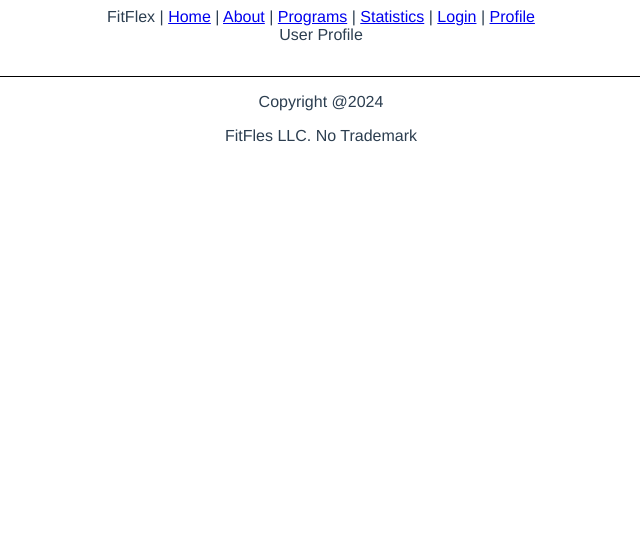
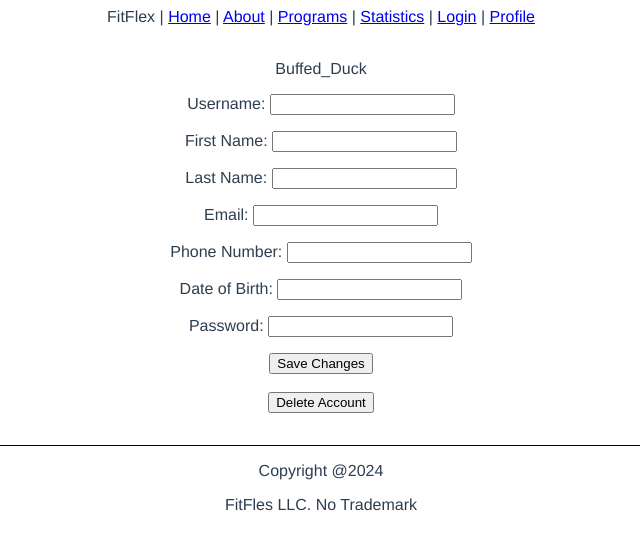
Before and after one commit to 3choz/Fitflex-Frontend, a Vue app in the folder fitflex-frontend/: page /profile in a window 1280 px wide. Shown: the top 550 px of the page, without its empty margins (319-959 px from the left). Built offline with nearby package versions, Linux system fonts and the light colour scheme.

Commit message:
Added input for user profile

```diff
--- a/fitflex-frontend/src/components/FooterBelow.vue
+++ b/fitflex-frontend/src/components/FooterBelow.vue
@@ -1,5 +1,6 @@
 <template>
     <div id="footer">
+      <!-- TODO: Make footer Sticky -->
       <p>Copyright @2024</p>
       <p>FitFles LLC. No Trademark</p>
 
--- a/fitflex-frontend/src/views/Profile.vue
+++ b/fitflex-frontend/src/views/Profile.vue
@@ -1,6 +1,22 @@
 <template>
+  <br>
     <div class="profile" id="profile">
-      User Profile
+      <form>
+        <!-- Add image component -->
+        <p>Buffed_Duck</p>
+        <p>Username: <input type="text" required v-model="itemName"></p>
+        <p>First Name: <input type="text" v-model="itemNumber"></p>
+        <p>Last Name: <input type="text" v-model="itemNumber"></p>
+        <p>Email: <input type="text" v-model="itemNumber"></p>
+        <p>Phone Number: <input type="text" v-model="itemNumber"></p>
+        <p>Date of Birth: <input type="text" v-model="itemNumber"></p>
+        <p>Password: <input type="password" v-model="itemNumber"></p>
+
+        <button type="submit">Save Changes</button>
+      </form>
+      <br>
+      <button type="submit" class="blue-button">Delete Account</button>
+
     </div>
   </template>
 
--- a/fitflex-frontend/src/views/Statistics.vue
+++ b/fitflex-frontend/src/views/Statistics.vue
@@ -1,7 +1,6 @@
 <template>
     <div id="statistics" class="statistics">
       <!-- <img alt="Vue logo" src="../assets/logo.png"> -->
-        Statistics
 
         <FeedBack />
         <CurrentProgress />
```
